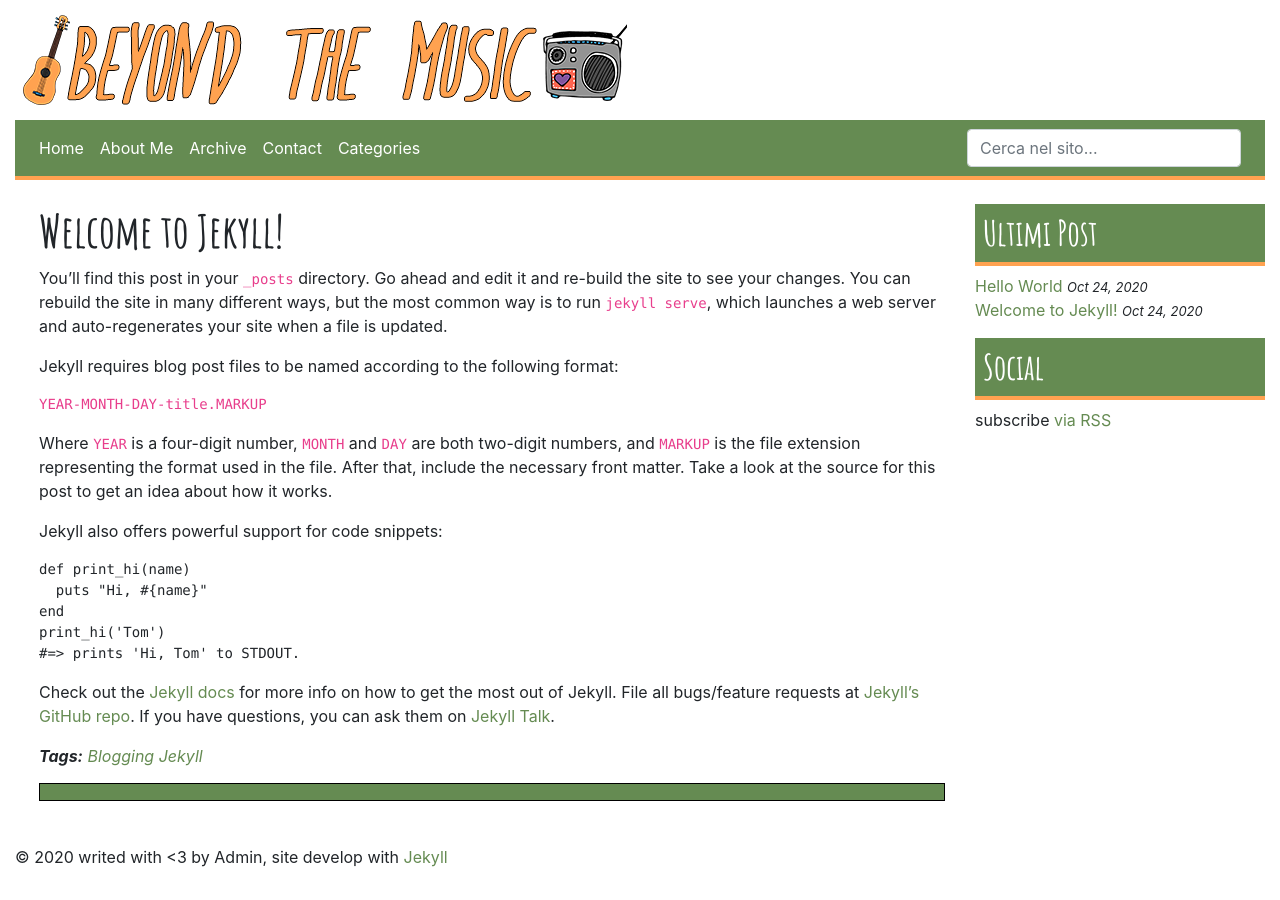
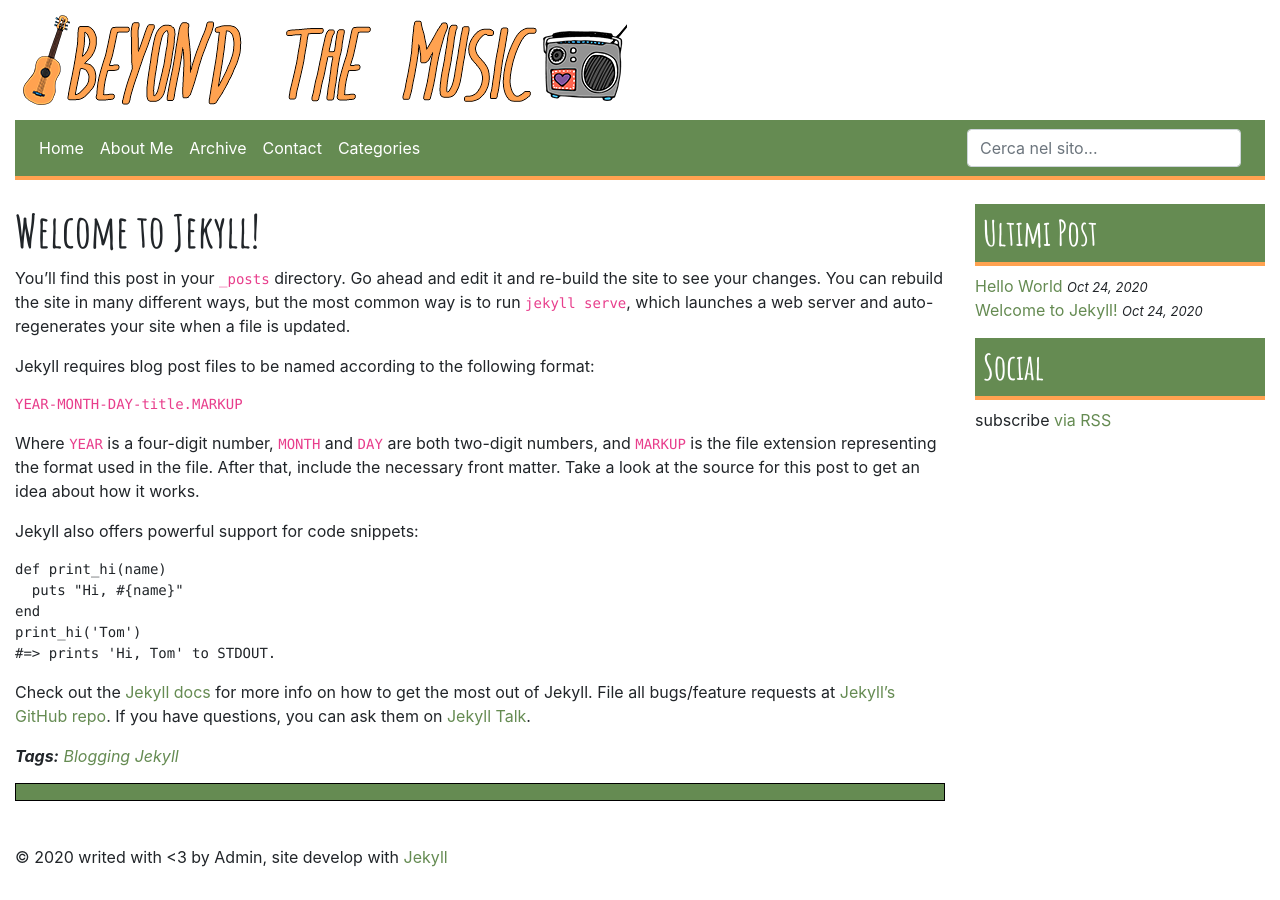
Before and after one commit to bucklandg/beyondrepo, a Jekyll site: the page built from _posts/2020-10-24-welcome-to-jekyll.markdown, in a window 1280 px wide. Built offline with Jekyll 4.4.1, drawn with Linux system fonts in a browser that asks for light colours; comment, search, counter and statistics services are not loaded.

Commit message:
Minor CSS fix

```diff
--- a/css/styles.css
+++ b/css/styles.css
@@ -85,15 +85,15 @@ img.logo {
 /* ======================================================================*/
 article ul.post-list {
   list-style: none;
-  padding-left: 1.5rem;
+  padding-left: 0;
 }
 
 section {
-  padding-left: 1.5rem;
+
 }
 
 .single-post {
-  padding-left: 1.5rem;
+
 }
 
 .entry-header {
```
